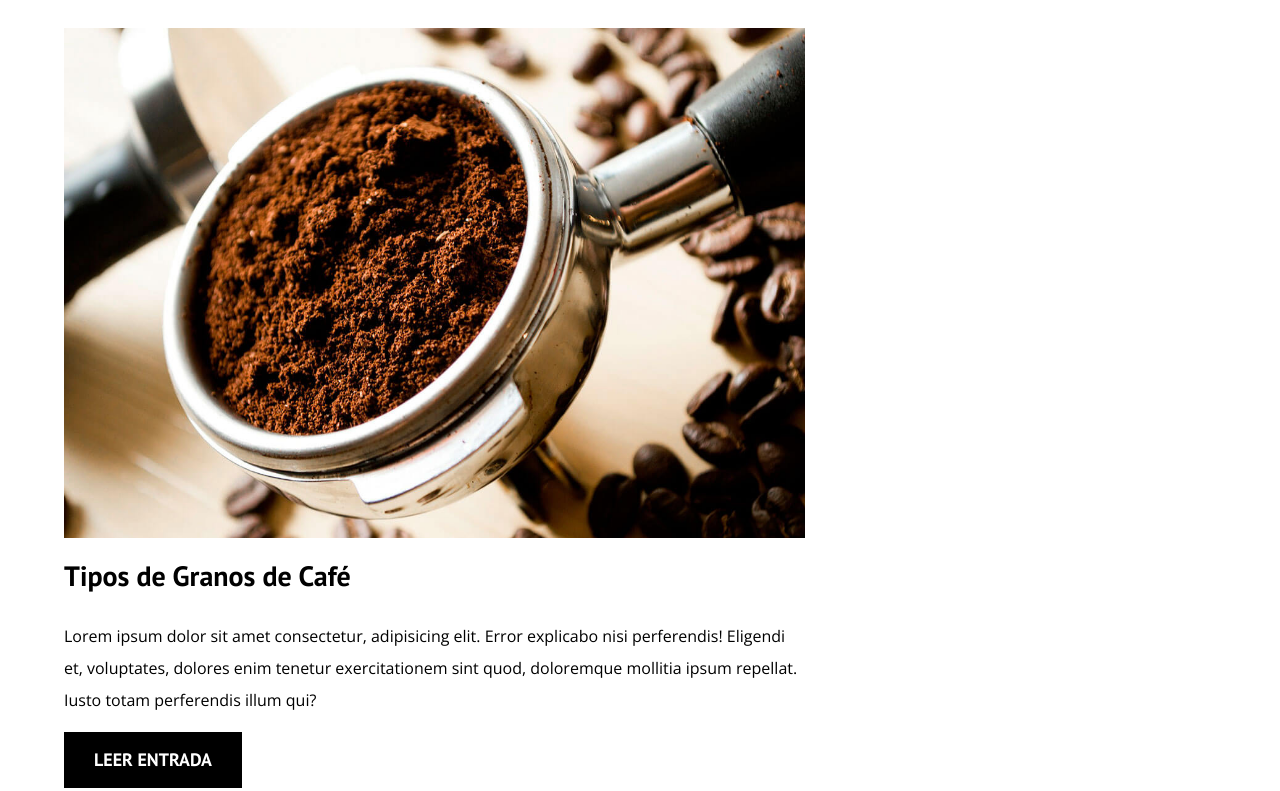
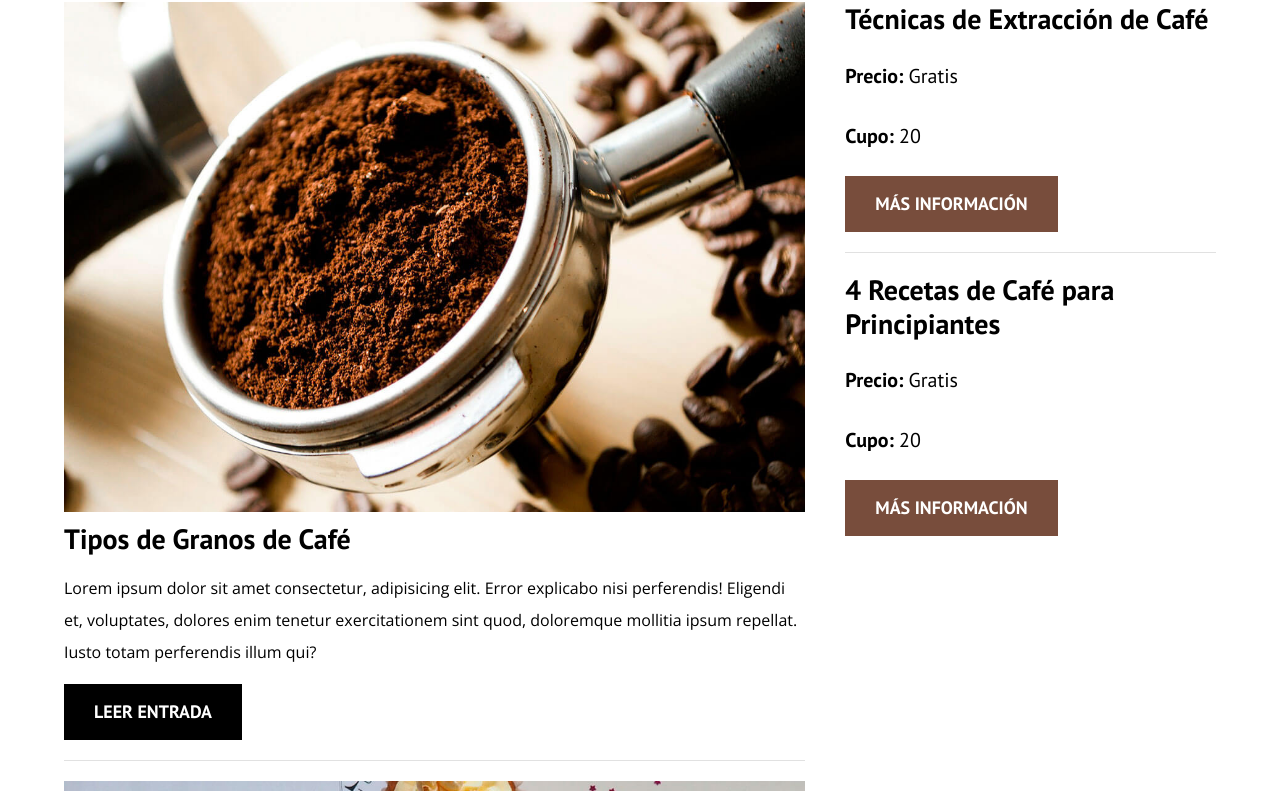
Before and after one commit to cesarcoello/blog-de-cafe, a plain HTML site: page index.html in a window 1280 px wide. Shown: the part 700-1491 px from the top of the page. Drawn offline with nearby package versions, Linux system fonts and the light colour scheme.

Commit message:
barra latera

```diff
--- a/css/style.css
+++ b/css/style.css
@@ -35,6 +35,7 @@ a{
 }
 h1, h2, h3, h4{
     font-family: var(--fuente-heading);
+    line-height: 1.2;
 }
 h1{
     font-size: 4.8rem;
@@ -163,3 +164,32 @@ img{
 .boton--primario{
     background-color: var(--negro);
 }
+.boton--secundario{
+    background-color: var(--primario);
+}
+
+/* Para quitar las viñetas  */
+
+.cursos {
+    list-style: none;
+}
+
+.widget-curso{
+    border-bottom: 1px solid var(--gris);
+    margin-bottom: 2rem;
+}
+
+.widget-curso:last-of-type{
+    border: none;
+    margin-bottom: 0;
+}
+
+.widget-curso__label{
+    font-family: var(--fuente-heading);
+    font-size: 2rem;
+    font-weight: bold;
+}
+
+.widget-curso__info{
+    font-weight: normal;
+}
--- a/index.html
+++ b/index.html
@@ -79,6 +79,33 @@
         </main>
         <aside class="sidebar">
             <h3>Nuestros Cursos y Talleres</h3>
+
+            <ul class="cursos no-padding">
+
+                <li class="widget-curso">
+                    <h4 class="no-margin">Técnicas de Extracción de Café</h4>
+                    <p class="widget-curso__label">Precio:
+                        <span class="widget-curso__info">Gratis</span>
+                    </p>
+                    <p class="widget-curso__label">Cupo:
+                        <span class="widget-curso__info">20</span>
+                    </p>
+                    <a href="entrada.html" class="boton boton--secundario">Más Información</a>
+                </li>
+
+                <li class="widget-curso">
+                    <h4 class="no-margin">4 Recetas de Café para Principiantes</h4>
+                    <p class="widget-curso__label">Precio:
+                        <span class="widget-curso__info">Gratis</span>
+                    </p>
+                    <p class="widget-curso__label">Cupo:
+                        <span class="widget-curso__info">20</span>
+                    </p>
+                    <a href="entrada.html" class="boton boton--secundario">Más Información</a>
+                </li>
+
+            </ul>
+
         </aside>
     </div>
 
```
